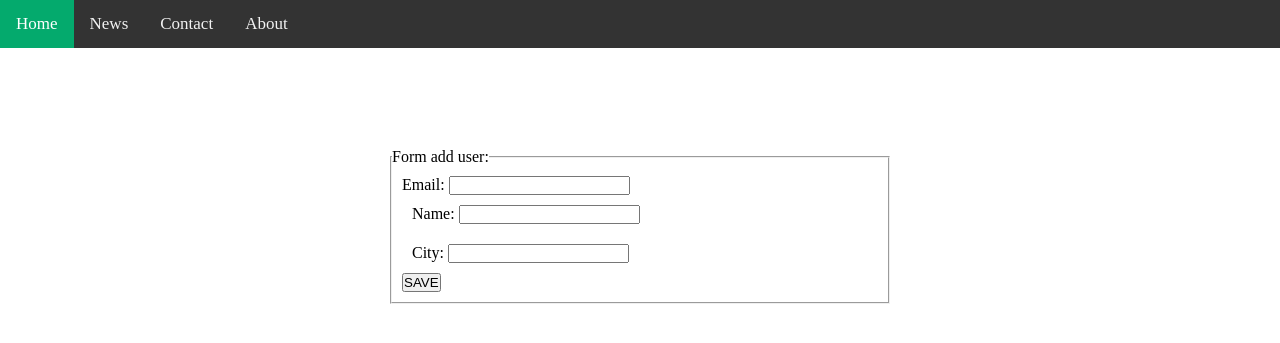
After one commit to hung-demo2/backend-NodeJS, a Node server app: template src/views/home.ejs in a window 1280 px wide. The commit adds this page. Shown: the top 343 px of the page. Run offline with Node 20, Linux system fonts and the light colour scheme; the template is opened without the code that fills it, so the values that code supplies are empty.

Commit message:
video 38 Design form add new user

```diff
--- a/src/public/css/style.css
+++ b/src/public/css/style.css
@@ -1,3 +1,48 @@
-.img-fluid{
-    width: 500px;
+* {
+  margin: 0;
+  padding: 0;
 }
+.img-fluid {
+  width: 500px;
+}
+/* Add a black background color to the top navigation */
+.topnav {
+  background-color: #333;
+  overflow: hidden;
+}
+
+/* Style the links inside the navigation bar */
+.topnav a {
+  float: left;
+  color: #f2f2f2;
+  text-align: center;
+  padding: 14px 16px;
+  text-decoration: none;
+  font-size: 17px;
+}
+
+/* Change the color of links on hover */
+.topnav a:hover {
+  background-color: #ddd;
+  color: black;
+}
+
+/* Add a color to the active/current link */
+.topnav a.active {
+  background-color: #04aa6d;
+  color: white;
+}
+.form-add-new {
+  width: 500px;
+  margin: 0 auto;
+  padding-top: 100px;
+}
+
+.input-group {
+  padding: 10px;
+}
+
+.button {
+  margin: 10px;
+  cursor: pointer;
+}
--- /dev/null
+++ b/src/views/home.ejs
@@ -0,0 +1,42 @@
+<!DOCTYPE html>
+<html lang="en">
+
+<head>
+    <meta charset="UTF-8" />
+    <meta name="viewport" content="width=device-width, initial-scale=1.0" />
+    <title>HOME PAGE</title>
+    <link rel="stylesheet" href="css/style.css" />
+</head>
+
+<body>
+    <div class="topnav">
+        <a class="active" href="#home">Home</a>
+        <a href="#news">News</a>
+        <a href="#contact">Contact</a>
+        <a href="#about">About</a>
+    </div>
+
+    <div class="form-add-new">
+        <fieldset>
+            <legend>Form add user:</legend>
+            <div class="input-group">
+                <label> Email: </label>
+                <input type="text" />
+
+                <div class="input-group">
+                    <label> Name: </label>
+                    <input type="text" />
+                </div>
+                <div class="input-group">
+                    <label> City: </label>
+                    <input type="text" />
+                </div>
+                <div>
+                    <button>SAVE</button>
+                </div>
+        </fieldset>
+    </div>
+    </div>
+</body>
+
+</html>
```
Also changed, not shown: src/controllers/homeController.js (+1 -9 lines).
